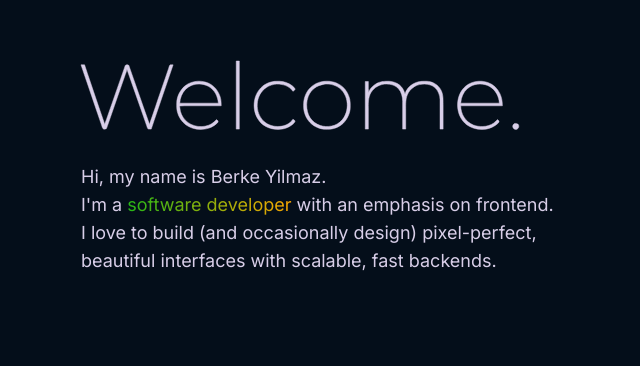
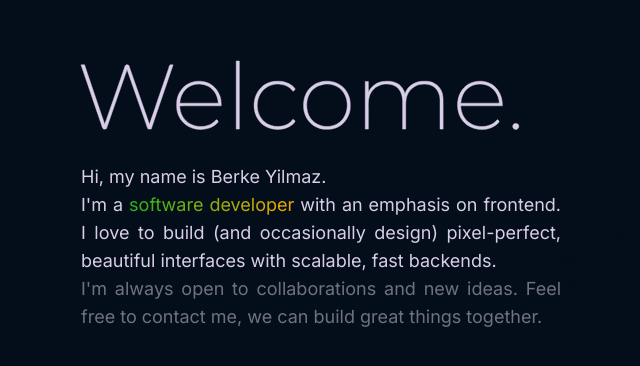
Before and after one commit to KBerkeYilmaz/personal-page, a Next.js app: page / in a window 1280 px wide. Shown: the part 138-504 px from the top of the page, without its empty margins (79-719 px from the left). Built offline with nearby package versions, Linux system fonts and the light colour scheme.

Commit message:
Changed animation speed.

```diff
--- a/src/app/page.tsx
+++ b/src/app/page.tsx
@@ -3,7 +3,6 @@
 import Image from "next/image";
 import React, { useState, CSSProperties, useEffect } from "react";
 import { motion } from "framer-motion";
-
 import styles from "./styles.module.css";
 
 export default function App() {
@@ -15,7 +14,7 @@ export default function App() {
 
   return (
     <div className="landing-page bg-background w-screen h-screen flex flex-col items-center">
-      <main className="w-3/4 h-full flex flex-col justify-center gap-4">
+      <main className="w-3/4 h-full flex justify-center">
         <div className="w-1/2 h-full flex flex-col items-start justify-center">
           <motion.h1
             initial={{ opacity: 0, x: 15 }}
@@ -50,15 +49,16 @@ export default function App() {
             <motion.h2
               initial={{ opacity: 0, x: -20 }}
               animate={{ opacity: 1, x: 0 }}
-              transition={{ duration: 0.8, delay: 2 }}
+              transition={{ duration: 0.8, delay: 2.3 }}
             >
               Hi, my name is Berke Yilmaz. &nbsp;
             </motion.h2>
 
             <motion.h2
+              className="text-justify"
               initial={{ opacity: 0 }}
               animate={{ opacity: 1 }}
-              transition={{ duration: 0.8, delay: 4 }}
+              transition={{ duration: 0.8, delay: 4.2 }}
             >
               I&apos;m a{" "}
               <span className="bg-gradient-to-r from-primary to-accent bg-clip-text text-transparent ">
@@ -69,9 +69,10 @@ export default function App() {
               backends.
             </motion.h2>
             <motion.h2
+              className="text-justify"
               initial={{ opacity: 0 }}
               animate={{ opacity: 1 }}
-              transition={{ duration: 0.8, delay: 7 }}
+              transition={{ duration: 0.8, delay: 5.2 }}
             >
               I&apos;m always open to collaborations and new ideas. Feel free to
               contact me, we can build great things together.
@@ -82,14 +83,22 @@ export default function App() {
               className="text-text text-2xl w-44 h-20 bg-primary rounded-full p-4 hover:shadow-3xl hover:shadow-primary hover:-translate-y-1 hover:scale-105 transition duration-300 ease-in-out"
               initial={{ opacity: 0 }}
               animate={{ opacity: 1 }}
-              transition={{ duration: 0.8, delay: 10 }}
-              onClick={() => window.location.href = 'mailto:kberkeyilmaz@gmail.com'}
-
+              transition={{ duration: 0.8, delay: 6.2 }}
+              onClick={() =>
+                (window.location.href = "mailto:kberkeyilmaz@gmail.com")
+              }
             >
               Contact
             </motion.button>
           </div>
         </div>
+        <div className="w-1/2 h-full flex flex-col items-start justify-center">
+          <ul className="text-background">
+            <li>About Me</li>
+            <li>Works</li>
+            <li>Résumé</li>
+          </ul>
+        </div>
       </main>
     </div>
   );
```
